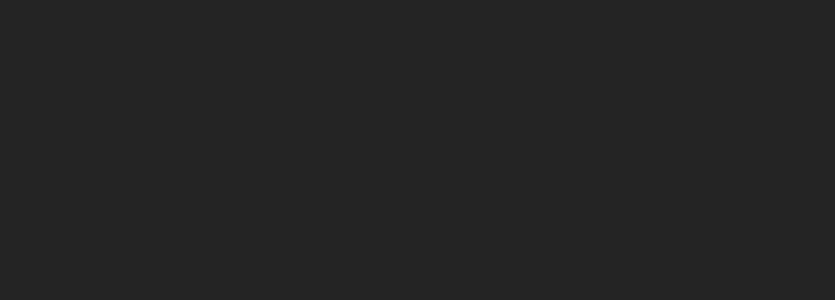
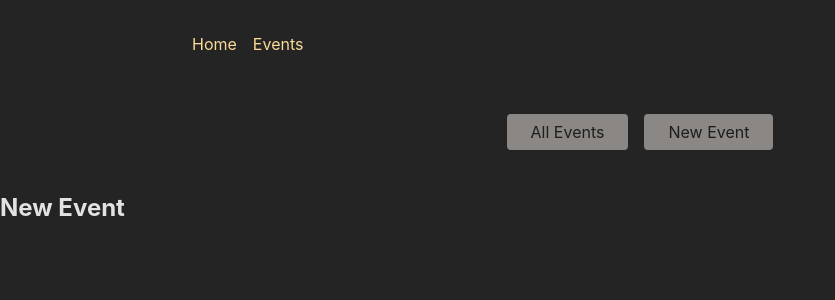
Before and after one commit to avi-codesmith/React-Router-Project2.0, a React (Create React App) app in the folder frontend/: page /events/new in a window 1280 px wide. Shown: the top 300 px of the page, without its empty margins (0-835 px from the left). Built offline with nearby package versions, Linux system fonts and the light colour scheme.

Commit message:
Index route and loader key for async code

```diff
--- a/frontend/package.json
+++ b/frontend/package.json
@@ -8,6 +8,7 @@
     "@testing-library/user-event": "^14.5.2",
     "react": "^19.0.0",
     "react-dom": "^19.0.0",
+    "react-router-dom": "^6.30.3",
     "react-scripts": "5.0.1",
     "web-vitals": "^1.1.1"
   },
--- a/frontend/src/App.js
+++ b/frontend/src/App.js
@@ -20,8 +20,56 @@
 // 7. Output the ID of the selected event on the EventDetailPage
 // BONUS: Add another (nested) layout route that adds the <EventNavigation> component above all /events... page components
 
+import { createBrowserRouter, RouterProvider } from "react-router-dom";
+import RootLayout from "./pages/RootLayout";
+import EventsLayout from "./pages/EventsLayout";
+
+import HomePage from "./pages/HomePage";
+import EventsPage from "./pages/Events";
+import EventDetailPage from "./pages/EventDetailPage";
+import NewEventPage from "./pages/NewEventPage";
+import EditEventPage from "./pages/EditEventPage";
+
+const router = createBrowserRouter([
+  {
+    path: "/",
+    element: <RootLayout />,
+    children: [
+      { index: true, element: <HomePage /> },
+      {
+        path: "events",
+        element: <EventsLayout />,
+        children: [
+          {
+            index: true,
+            element: <EventsPage />,
+            loader: async () => {
+              const response = await fetch("http://localhost:8080/events");
+
+              if (!response.ok) {
+                //...
+              } else {
+                const resData = await response.json();
+                return resData.events;
+              }
+            },
+          },
+          { path: "new", element: <NewEventPage /> },
+          {
+            path: ":eventId",
+            children: [
+              { index: true, element: <EventDetailPage /> },
+              { path: "edit", element: <EditEventPage /> },
+            ],
+          },
+        ],
+      },
+    ],
+  },
+]);
+
 function App() {
-  return <div></div>;
+  return <RouterProvider router={router} />;
 }
 
 export default App;
--- a/frontend/src/components/EventsNavigation.js
+++ b/frontend/src/components/EventsNavigation.js
@@ -1,4 +1,5 @@
-import classes from './EventsNavigation.module.css';
+import classes from "./EventsNavigation.module.css";
+import { NavLink } from "react-router-dom";
 
 function EventsNavigation() {
   return (
@@ -6,10 +7,21 @@
       <nav>
         <ul className={classes.list}>
           <li>
-            <a href="/events">All Events</a>
+            <NavLink
+              to="/events"
+              className={({ isActive }) => (isActive ? "active" : undefined)}
+              end
+            >
+              All Events
+            </NavLink>
           </li>
           <li>
-            <a href="/events/new">New Event</a>
+            <NavLink
+              to="/events/new"
+              className={({ isActive }) => (isActive ? "active" : undefined)}
+            >
+              New Event
+            </NavLink>
           </li>
         </ul>
       </nav>
--- a/frontend/src/components/MainNavigation.js
+++ b/frontend/src/components/MainNavigation.js
@@ -1,4 +1,5 @@
-import classes from './MainNavigation.module.css';
+import classes from "./MainNavigation.module.css";
+import { NavLink } from "react-router-dom";
 
 function MainNavigation() {
   return (
@@ -6,10 +7,21 @@
       <nav>
         <ul className={classes.list}>
           <li>
-            <a>Home</a>
+            <NavLink
+              to="/"
+              className={({ isActive }) => (isActive ? "active" : undefined)}
+              end
+            >
+              Home
+            </NavLink>
           </li>
           <li>
-            <a>Events</a>
+            <NavLink
+              to="/events"
+              className={({ isActive }) => (isActive ? "active" : undefined)}
+            >
+              Events
+            </NavLink>
           </li>
         </ul>
       </nav>
--- /dev/null
+++ b/frontend/src/pages/EditEventPage.js
@@ -0,0 +1,13 @@
+import { useParams } from "react-router-dom";
+
+function EditEventPage() {
+  const params = useParams();
+  return (
+    <div>
+      <h1>Edit Event</h1>
+      <p>Editing event ID: {params.eventId}</p>
+    </div>
+  );
+}
+
+export default EditEventPage;
--- /dev/null
+++ b/frontend/src/pages/EventDetailPage.js
@@ -0,0 +1,16 @@
+import { Link, useParams } from "react-router-dom";
+
+function EventDetailPage() {
+  const params = useParams();
+  return (
+    <div>
+      <h1>Event Detail</h1>
+      <p>Selected Event ID: {params.eventId}</p>
+      <p>
+        <Link to="edit">Edit Event</Link>
+      </p>
+    </div>
+  );
+}
+
+export default EventDetailPage;
--- /dev/null
+++ b/frontend/src/pages/Events.js
@@ -0,0 +1,9 @@
+import { useLoaderData } from "react-router-dom";
+import EventsList from "../components/EventsList";
+
+function EventsPage() {
+  const events = useLoaderData();
+  return <EventsList events={events} />;
+}
+
+export default EventsPage;
--- /dev/null
+++ b/frontend/src/pages/EventsLayout.js
@@ -0,0 +1,15 @@
+import EventsNavigation from "../components/EventsNavigation";
+import { Outlet } from "react-router-dom";
+
+function EventsLayout() {
+  return (
+    <>
+      <EventsNavigation />
+      <section>
+        <Outlet />
+      </section>
+    </>
+  );
+}
+
+export default EventsLayout;
--- /dev/null
+++ b/frontend/src/pages/HomePage.js
@@ -0,0 +1,5 @@
+function HomePage() {
+  return <h1>Home Page</h1>;
+}
+
+export default HomePage;
--- /dev/null
+++ b/frontend/src/pages/NewEventPage.js
@@ -0,0 +1,5 @@
+function NewEventPage() {
+  return <h1>New Event</h1>;
+}
+
+export default NewEventPage;
--- /dev/null
+++ b/frontend/src/pages/RootLayout.js
@@ -0,0 +1,15 @@
+import MainNavigation from "../components/MainNavigation";
+import { Outlet } from "react-router-dom";
+
+function RootLayout() {
+  return (
+    <>
+      <MainNavigation />
+      <main>
+        <Outlet />
+      </main>
+    </>
+  );
+}
+
+export default RootLayout;
```
Also changed, not shown: frontend/src/pages/EventsPage.js (added, +24 -0 lines), 1 other file (tests, documents, lock files or other folders). Lines whose indentation alone changed are shown as unchanged.
